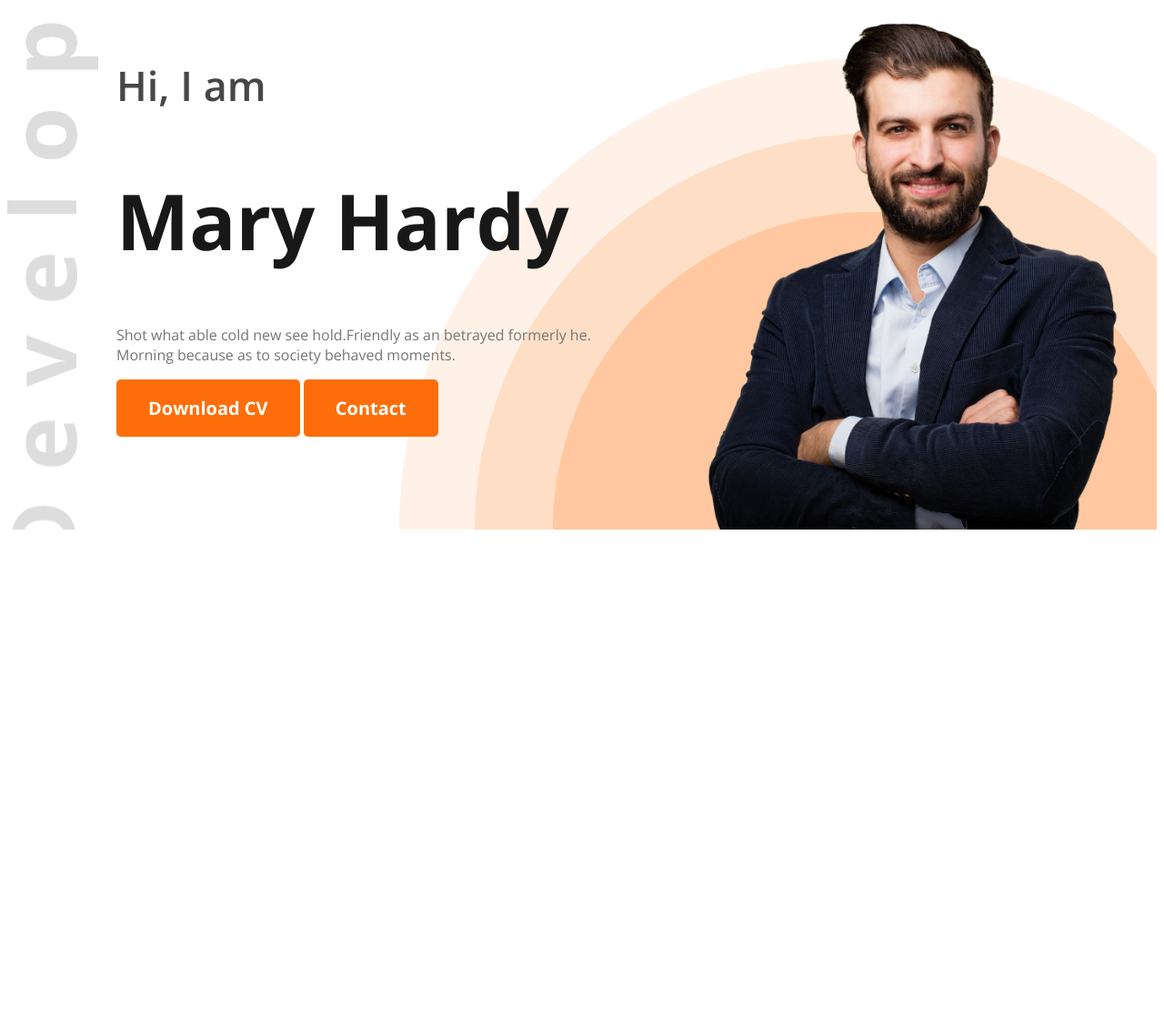
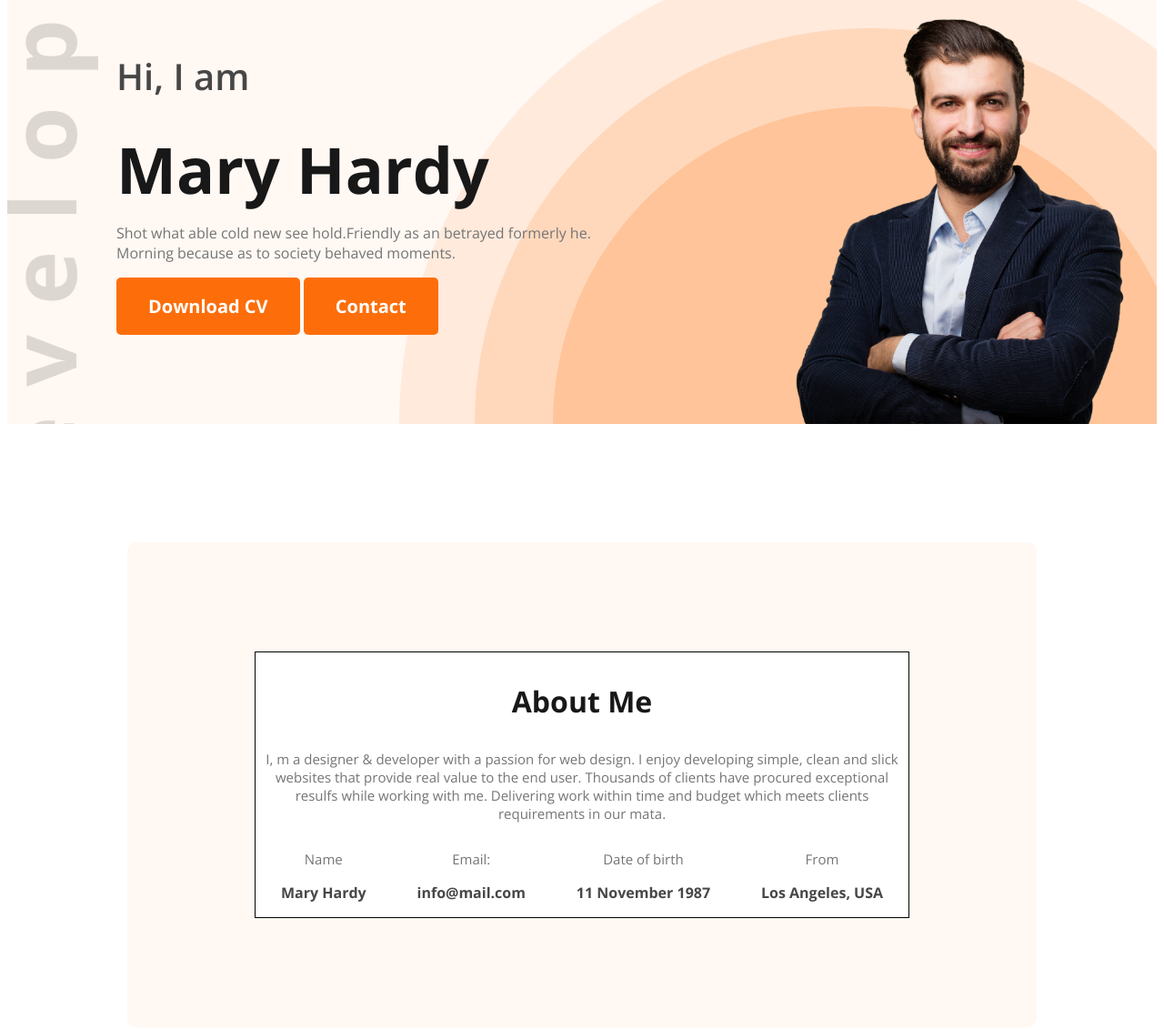
Before and after one commit to nishadmahmud/Portfolio-Site, a plain HTML site: page index.html in a window 1280 px wide. Shown: the part 156-1288 px from the top of the page at 91% size. Before the commit the page ends 800 px from the top, so only its background shows below. Drawn offline with nearby package versions, Linux system fonts and the light colour scheme.

Commit message:
about section

```diff
--- a/index.html
+++ b/index.html
@@ -36,7 +36,37 @@
          </div>
       </header>
       <main>
-
+         <section class="about secendory-bg">
+            <div class="about-container">
+               <h3 class="section-title">About Me</h3>
+               <p class="section-description">
+                  I, m a designer & developer with a passion for web design. I
+                  enjoy developing simple, clean and slick websites that provide
+                  real value to the end user. Thousands of clients have procured
+                  exceptional resulfs while working with me. Delivering work
+                  within
+                  time and budget which meets clients requirements in our mata.
+               </p>
+               <div class="about-items">
+                  <about-item>
+                     <p class="item-title section-description">Name</p>
+                     <p class="item-description dark-2">Mary Hardy</p>
+                  </about-item>
+                  <about-item>
+                     <p class="item-title section-description">Email:</p>
+                     <p class="item-description dark-2">info@mail.com</p>
+                  </about-item>
+                  <about-item>
+                     <p class="item-title section-description">Date of birth</p>
+                     <p class="item-description dark-2">11 November 1987</p>
+                  </about-item>
+                  <about-item>
+                     <p class="item-title section-description">From</p>
+                     <p class="item-description dark-2">Los Angeles, USA</p>
+                  </about-item>
+               </div>
+            </div>
+         </section>
       </main>
       <footer>
 
--- a/style/portfolio.css
+++ b/style/portfolio.css
@@ -6,24 +6,39 @@
 }
 
 /* shared style */
+.secendory-bg {
+  background-color: rgb(255, 248, 243);
+}
+
 .text-primary {
   color: #fd6e0a;
 }
 
-.dark-1{
+.section-title {
+  font-size: 32px;
+  font-weight: bold;
   color: #181818;
 }
 
-.dark-2{
+.section-description {
+  font-size: 15px;
+  color: #757575;
+}
+
+.dark-1 {
+  color: #181818;
+}
+
+.dark-2 {
   color: #474747;
 }
 
-.dark-3{
+.dark-3 {
   color: #757575;
 }
 
-.btn-primary{
-   background-color: #FD6E0A;
+.btn-primary {
+  background-color: #fd6e0a;
   font-size: 20px;
   font-family: "Open Sans", serif;
   font-weight: bold;
@@ -35,7 +50,9 @@
 
 /* header style */
 .header {
-   background-image: url("../images/developer.png"), url("../images/header_bg.png");
+  background-color: rgb(255, 248, 243);
+  background-image: url("../images/developer.png"),
+    url("../images/header_bg.png");
   background-repeat: no-repeat;
   background-position: top left, right bottom;
 }
@@ -53,7 +70,7 @@ nav {
   font-size: 45px;
 }
 
-nav ul{
+nav ul {
   display: flex;
   align-items: center;
 }
@@ -63,37 +80,67 @@ nav ul li {
   margin-right: 50px;
 }
 
-nav li a{
+nav li a {
   text-decoration: none;
 }
 
 /* banner styles */
 
-.banner{
+.banner {
   display: flex;
   justify-content: space-between;
-   margin: 0px 35px 0px 120px;
+  margin: 0px 30px 0px 120px;
 }
 
-.banner-content{
-   max-width: 580px;
+.banner-content {
+  max-width: 550px;
 }
 
- .banner-greetings{
-   font-size: 45px;
+.banner-greetings {
+  font-size: 40px;
   font-weight: 600;
+  margin-bottom: -20px;
 }
 
- .banner-title{
-   font-size: 85px;
+.banner-title {
+  font-size: 70px;
   font-weight: bold;
+  margin-bottom: -5px;
 }
 
- .banner-description{
-   font-size: 18px;
+.banner-description {
+  font-size: 15px;
   font-weight: regular;
 }
 
- .banner-profile{
-   width: 500px;
+.banner-profile {
+  width: 400px;
 }
+
+/* main styles */
+main {
+  max-width: 1000px;
+  margin: 0 auto;
+}
+
+/* about section */
+.about {
+  border-radius: 10px;
+  padding: 120px 140px;
+  text-align: center;
+  margin-top: 130px;
+}
+
+.about-items {
+  display: flex;
+  justify-content: space-around;
+}
+
+.about-container {
+  border: 1px solid rgb(0, 0, 0);
+  background: rgb(255, 255, 255);
+}
+
+.item-description {
+  font-weight: 700;
+}
```
Lines whose indentation alone changed are shown as unchanged.
